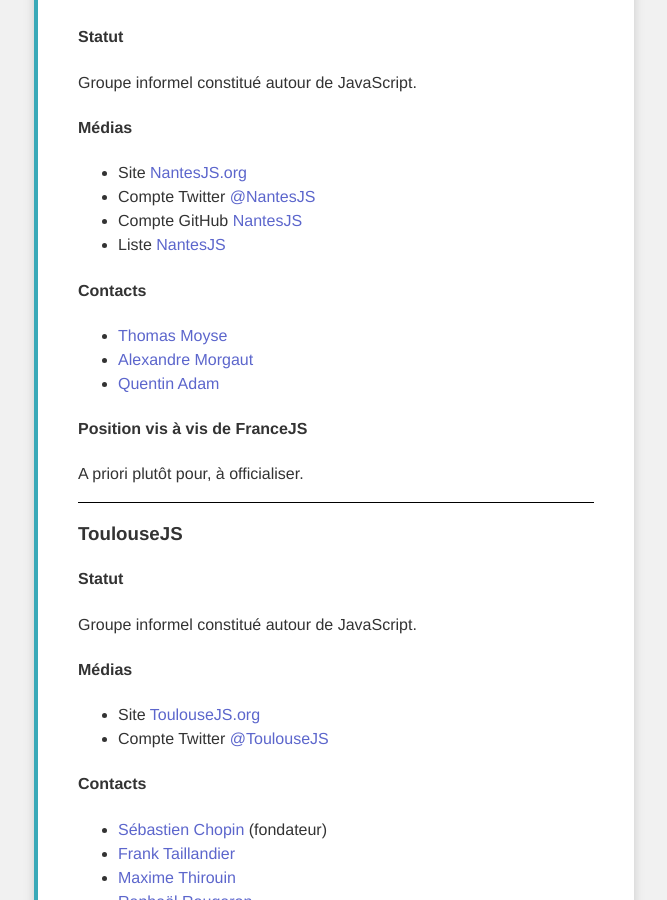
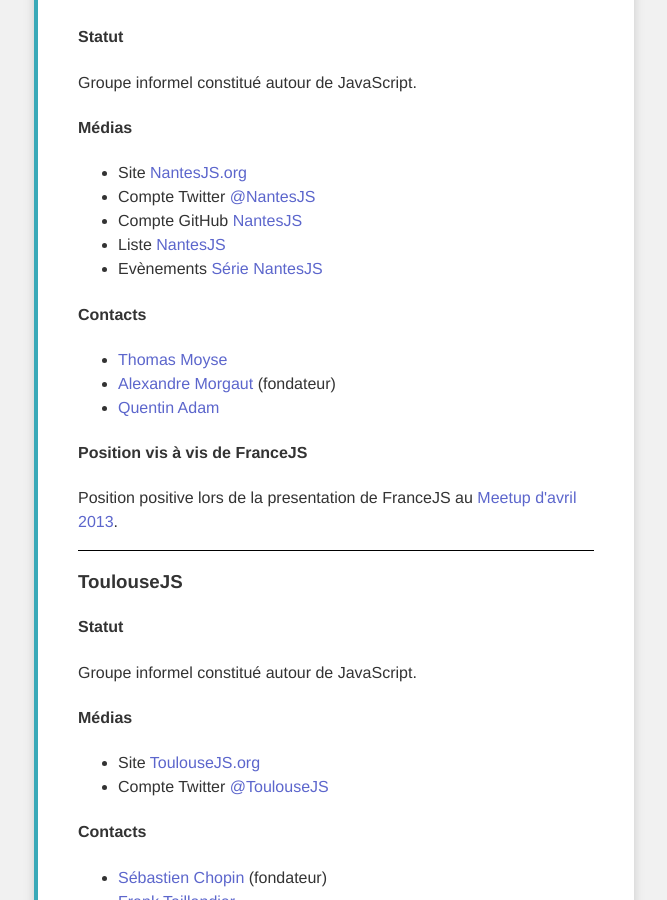
Before and after one commit to francejs/francejs.github.com, a Jekyll site: the page built from groupes.html, in a window 1280 px wide and 900 px high, scrolled down 1871 px. Shown: the whole window, without its empty margins (306-973 px from the left). Built offline with Jekyll 4.4.1, drawn with Linux system fonts in a browser that asks for light colours.

Commit message:
Update NantesJS

```diff
--- a/groupes.html
+++ b/groupes.html
@@ -79,15 +79,16 @@
     <li>Compte Twitter <a href="https://twitter.com/NantesJS" title="Voir le compte Twitter">@NantesJS</a></li>
     <li>Compte GitHub <a href="https://github.com/NantesJS" title="Voir le compte GitHub">NantesJS</a></li>
     <li>Liste <a href="https://groups.google.com/forum/?fromgroups#!forum/nantesjs" title="Voir le forum Google Group">NantesJS</a></li>
+    <li>Evènements <a href="http://lanyrd.com/series/nantesjs" title="Voir les évènements sur Lanyrd">Série NantesJS</a></li>
   </ul>
   <h4>Contacts</h4>
   <ul>
     <li><a href="https://twitter.com/t8g" title="Voir son compte Twitter">Thomas Moyse</a></li>
-    <li><a href="https://twitter.com/amorgaut" title="Voir son compte Twitter">Alexandre Morgaut</a></li>
+    <li><a href="https://twitter.com/amorgaut" title="Voir son compte Twitter">Alexandre Morgaut</a> (fondateur)</li>
     <li><a href="https://twitter.com/waxzce" title="Voir son compte Twitter">Quentin Adam</a></li>
   </ul>
   <h4>Position vis à vis de FranceJS</h4>
-  <p>A priori plutôt pour, à officialiser.</p>
+  <p>Position positive lors de la presentation de FranceJS au <a href="http://lanyrd.com/2013/nantesjs/">Meetup d'avril 2013</a>.</p>
 
   <hr />
 
```
